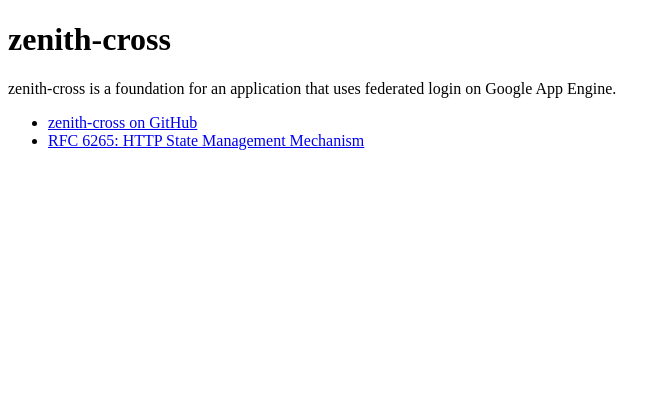
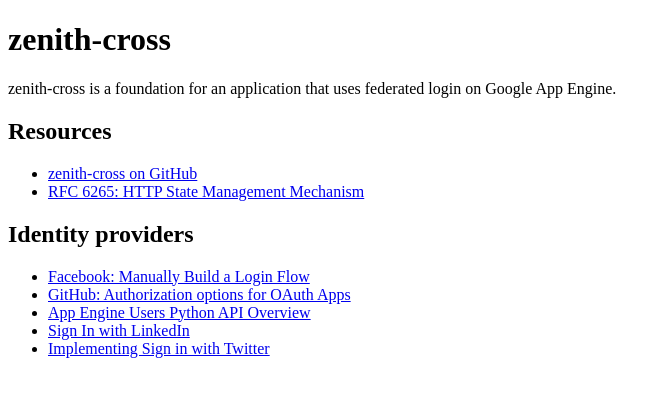
Before and after one commit to habitening/zenith-cross, a Python web app: template templates/home.html in a window 1280 px wide. Shown: the part 88-485 px from the top of the page, without its empty margins (0-671 px from the left). Run offline with Jinja, Linux system fonts and the light colour scheme; the template is opened without the code that fills it, so the values that code supplies are empty.

Commit message:
Added links to each identity provider's documentation.

```diff
--- a/main.py
+++ b/main.py
@@ -101,10 +101,12 @@ _config = {
 
 app = webapp2.WSGIApplication([
     routes.PathPrefixRoute(r'/login', [
+        # The redirect_uri for each identity provider
         webapp2.Route(r'/github', handler=zenith_cross.GitHubCallback,
                       name='github_callback'),
         webapp2.Route(r'/google', handler=zenith_cross.GoogleCallback,
                       name='google_callback'),
+        # Default to the identity provider selection page
         webapp2.Route('/', handler=zenith_cross.LoginHandler, name='login')
     ]),
     webapp2.Route(r'/logout', handler=zenith_cross.LogoutHandler,
--- a/templates/base.html
+++ b/templates/base.html
@@ -26,9 +26,21 @@
 </main>
 
 <footer>
+<h2>Resources</h2>
+
 <ul>
-  <li><a href="https://github.com/habitening/zenith-cross" target="_blank" title="The GitHub repository">zenith-cross on GitHub</a></li>
+  <li><a href="https://github.com/habitening/zenith-cross" target="_blank" title="The zenith-cross GitHub repository">zenith-cross on GitHub</a></li>
   <li><a href="http://tools.ietf.org/html/rfc6265" target="_blank" title="Defines the HTTP Cookie and Set-Cookie header fields">RFC 6265: HTTP State Management Mechanism</a></li>
+</ul>
+
+<h2>Identity providers</h2>
+
+<ul>
+  <li><a href="https://developers.facebook.com/docs/facebook-login/manually-build-a-login-flow" target="_blank" title="Facebook">Facebook: Manually Build a Login Flow</a></li>
+  <li><a href="https://developer.github.com/apps/building-oauth-apps/authorization-options-for-oauth-apps/" target="_blank" title="GitHub">GitHub: Authorization options for OAuth Apps</a></li>
+  <li><a href="https://cloud.google.com/appengine/docs/standard/python/users/" target="_blank" title="Google">App Engine Users Python API Overview</a></li>
+  <li><a href="https://developer.linkedin.com/docs/signin-with-linkedin" target="_blank" title="LinkedIn">Sign In with LinkedIn</a></li>
+  <li><a href="https://dev.twitter.com/web/sign-in/implementing" target="_blank" title="Twitter">Implementing Sign in with Twitter</a></li>
 </ul>
 </footer>
 
```
